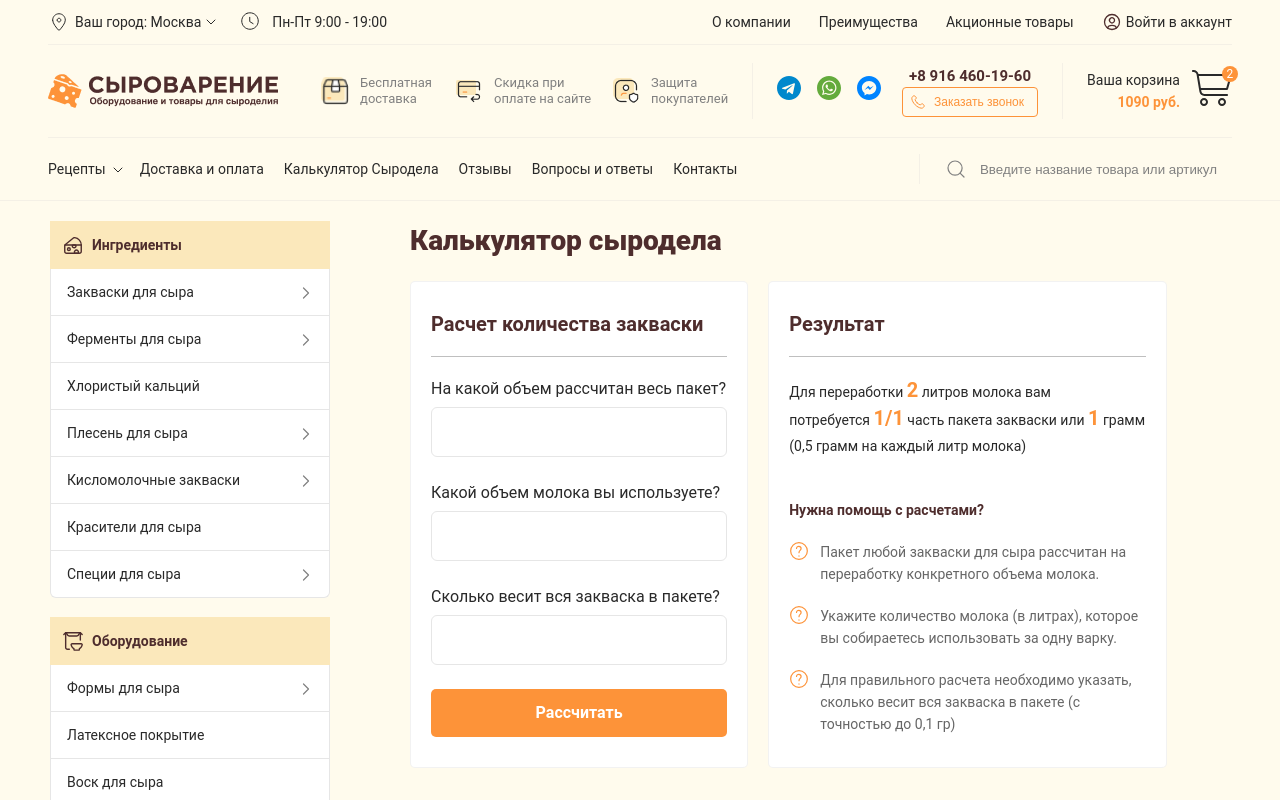
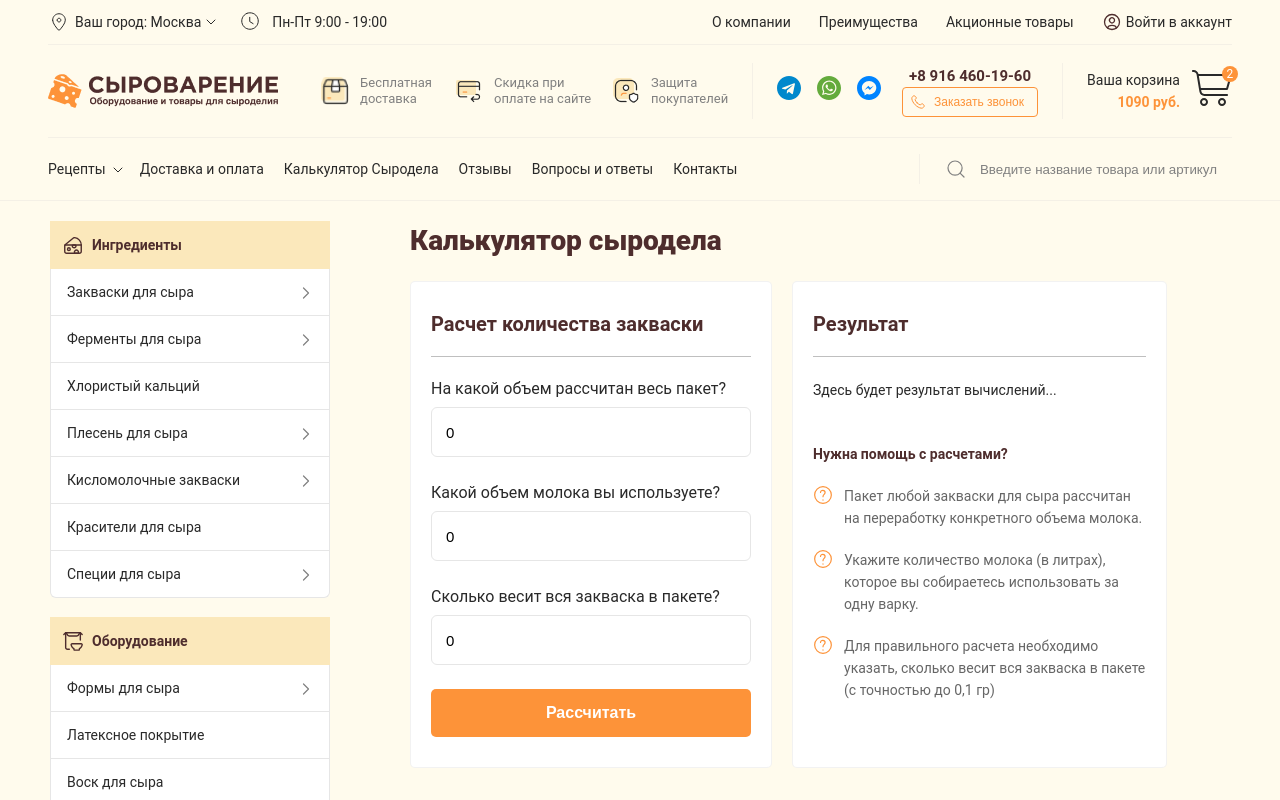
Before and after one commit to unnamed-ii/react-cheese-shop, a React (Create React App) app: page /calculator in a window 1280 px wide. Shown: the top 800 px of the page. Built offline with nearby package versions, Linux system fonts and the light colour scheme.

Commit message:
added functionality for calculator at calculator page

```diff
--- a/src/pages/calculator/calculator-calculation.jsx
+++ b/src/pages/calculator/calculator-calculation.jsx
@@ -1,25 +1,36 @@
 import React from 'react';
-import {CalculatorData} from "./constants";
 import {CalculatorInput} from "./calculator-input";
 
-const CalculatorCalculation = () => {
+const CalculatorCalculation = ({onCalculatorSubmit, onCalculatorInputChange, calculatorInputsForm}) => {
     return (
-        <div className="calculator__box-calculations">
+        <form className="calculator__box-calculations" onSubmit={onCalculatorSubmit}>
             <div className="calculator__box-calculations__title">
                 Расчет количества закваски
             </div>
             <div className="calculator__box-calculations__inputs">
-                {CalculatorData.inputs.map(i =>
-                    <CalculatorInput
-                        text={i.text}
-                        key={Math.floor(Math.random() * 100000)}
-                    />
-                )}
+                <CalculatorInput
+                    text={"На какой объем рассчитан весь пакет?"}
+                    onCalculatorInputChange={onCalculatorInputChange}
+                    value={calculatorInputsForm.estimatedMilkVolume}
+                    name={"estimatedMilkVolume"}
+                />
+                <CalculatorInput
+                    text={"Какой объем молока вы используете?"}
+                    onCalculatorInputChange={onCalculatorInputChange}
+                    value={calculatorInputsForm.usingMilkVolume}
+                    name={"usingMilkVolume"}
+                />
+                <CalculatorInput
+                    text={"Сколько весит вся закваска в пакете?"}
+                    onCalculatorInputChange={onCalculatorInputChange}
+                    value={calculatorInputsForm.fermentPackageWeight}
+                    name={"fermentPackageWeight"}
+                />
             </div>
-            <div className="calculator__box-calculations__btn">
+            <button className="calculator__box-calculations__btn">
                 Рассчитать
-            </div>
-        </div>
+            </button>
+        </form>
     );
 };
 
--- a/src/pages/calculator/calculator-input.jsx
+++ b/src/pages/calculator/calculator-input.jsx
@@ -1,12 +1,17 @@
 import React from 'react';
 
-export const CalculatorInput = ({text}) => {
+export const CalculatorInput = ({text, value, onCalculatorInputChange, name}) => {
     return (
         <div className="calculator__box-calculations__input">
             <div className="title">
                 {text}
             </div>
-            <input type="number"/>
+            <input
+                type="number"
+                value={value}
+                onChange={onCalculatorInputChange}
+                name={name}
+            />
         </div>
     );
 };
--- a/src/pages/calculator/calculator-result.jsx
+++ b/src/pages/calculator/calculator-result.jsx
@@ -2,25 +2,33 @@ import React from 'react';
 import {CalculatorData} from "./constants";
 import {CalculatorInstructionStep} from "./calculator-question";
 
-const CalculatorResult = () => {
+const CalculatorResult = ({isCalculated, usingMilkVolume, fermentAmountPerMilkLiter, totalNecessaryFermentAmount}) => {
     return (
         <div className="calculator__box-result">
             <div className="calculator__box-result__title">
                 Результат
             </div>
-            <div className="calculator__box-result__text">
-                Для переработки <span>2</span> литров молока вам потребуется&nbsp;<span>1/1</span> часть пакета
-                закваски или <span>1</span> грамм (0,5
-                грамм на каждый литр молока)
-            </div>
+            {isCalculated
+                ?
+                <div className="calculator__box-result__text">
+                    Для переработки <span>{usingMilkVolume}</span> литров молока вам
+                    потребуется <span>{totalNecessaryFermentAmount}</span> грамм(ов)
+                    <br/>
+                    ({fermentAmountPerMilkLiter} грамм на каждый литр молока)
+                </div>
+                :
+                <div className="calculator__box-result__text">
+                    Здесь будет результат вычислений...
+                </div>
+            }
             <div className="calculator__box-result__instructions">
                 <div className="title">
                     Нужна помощь с расчетами?
                 </div>
-                {CalculatorData.questions.map(i =>
+                {CalculatorData.questions.map((step, idx) =>
                     <CalculatorInstructionStep
-                        key={Math.floor(Math.random() * 100000)}
-                        text={i.text}
+                        key={idx + step.text}
+                        text={step.text}
                     />
                 )}
             </div>
--- a/src/pages/calculator/index.jsx
+++ b/src/pages/calculator/index.jsx
@@ -1,4 +1,4 @@
-import React from 'react';
+import React, {useState} from 'react';
 import './style.scss'
 import Wrapper from "../../components/wrapper";
 import MainNav from "../../components/main-nav";
@@ -6,18 +6,58 @@ import CalculatorCalculation from "./calculator-calculation";
 import CalculatorResult from "./calculator-result";
 
 const Calculator = () => {
+    const [isCalculated, setIsCalculated] = useState(false);
+    const [calculatorInputsForm, setCalculatorInputsForm] = useState({
+        estimatedMilkVolume: 0,
+        usingMilkVolume: 0,
+        fermentPackageWeight: 0,
+        fermentAmountPerMilkLiter: 0,
+        totalNecessaryFermentAmount: 0
+    });
+    const onCalculatorInputChange = (e) => {
+        setCalculatorInputsForm(p => ({
+            ...p,
+            [e.target.name]: e.target.value
+        }));
+    };
+    const onCalculatorSubmit = (e) => {
+        e.preventDefault();
+        if (calculatorInputsForm.usingMilkVolume > calculatorInputsForm.estimatedMilkVolume) {
+            alert("Важно! Слишком много молока. Объём молока, который вы используете должен быть меньше объёма, на который рассичтан пакет закваски");
+            return;
+        }
+        const temporaryFermentPerMilkLiter = calculatorInputsForm.fermentPackageWeight / calculatorInputsForm.estimatedMilkVolume
+        const temporaryTotalFerment = temporaryFermentPerMilkLiter * calculatorInputsForm.usingMilkVolume
+        setCalculatorInputsForm(p => ({
+            ...p,
+            fermentAmountPerMilkLiter: temporaryFermentPerMilkLiter,
+            totalNecessaryFermentAmount: temporaryTotalFerment
+        }));
+        setIsCalculated(true);
+    };
+
     return (
         <Wrapper>
             <div className="calculator">
                 <div className="calculator__inner">
-                    <MainNav />
+                    <MainNav/>
                     <div className="calculator__inner-content">
                         <div className="calculator__title">
                             Калькулятор сыродела
                         </div>
                         <div className="calculator__box">
-                            <CalculatorCalculation />
-                            <CalculatorResult />
+                            <CalculatorCalculation
+                                onCalculatorSubmit={onCalculatorSubmit}
+                                onCalculatorInputChange={onCalculatorInputChange}
+                                calculatorInputsForm={calculatorInputsForm}
+                                setCalculatorInputsForm={setCalculatorInputsForm}
+                            />
+                            <CalculatorResult
+                                isCalculated={isCalculated}
+                                usingMilkVolume={calculatorInputsForm.usingMilkVolume}
+                                fermentAmountPerMilkLiter={calculatorInputsForm.fermentAmountPerMilkLiter}
+                                totalNecessaryFermentAmount={calculatorInputsForm.totalNecessaryFermentAmount}
+                            />
                         </div>
                     </div>
                 </div>
--- a/src/pages/calculator/style.scss
+++ b/src/pages/calculator/style.scss
@@ -78,6 +78,12 @@
         padding: 12px 0;
         text-align: center;
         cursor: pointer;
+        border: none;
+        transition: all .3s;
+
+        &:hover {
+          opacity: .8;
+        }
       }
     }
 
```
Also changed, not shown: 1 other file (tests, documents, lock files or other folders).
